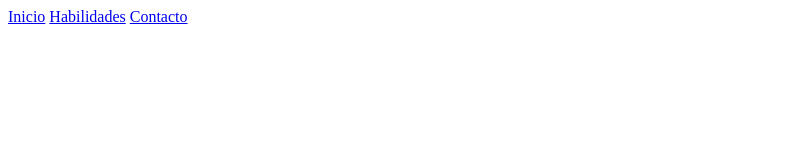
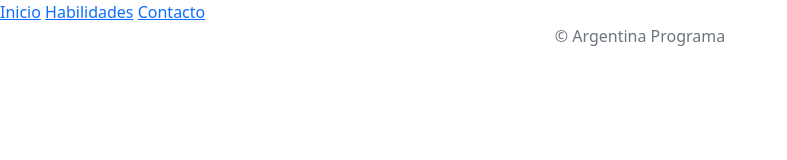
Before and after one commit to carovi17/carovi17.github.io, a plain HTML site: page index.html in a window 1280 px wide. Shown: the whole page, without its empty margins (0-787 px from the left). Drawn offline with nearby package versions, Linux system fonts and the light colour scheme.

Commit message:
Hoja de estilos

```diff
--- a/index.html
+++ b/index.html
@@ -5,12 +5,26 @@
     <meta http-equiv="X-UA-Compatible" content="IE=edge">
     <meta name="viewport" content="width=device-width, initial-scale=1.0">
     <title>Curriculum Vitae</title>
+    <title>Curriculum Vitae</title>
+    <!-- Bootstrap -->
+    <link rel="stylesheet" href="https://cdn.jsdelivr.net/npm/bootstrap@5.2.2/dist/css/bootstrap.min.css" integrity="sha384-Zenh87qX5JnK2Jl0vWa8Ck2rdkQ2Bzep5IDxbcnCeuOxjzrPF/et3URy9Bv1WTRi" crossorigin="anonymous" />
+
+    <!-- Custom CSS -->
+    <link rel="stylesheet" href="./Css/styles.css" />
 </head>
 <body>
     <nav>
-        <a href="#"> Inicio</a>
-        <a href="#"> Habilidades</a>
-        <a href="#"> Contacto</a>
+        <a href="#" class="nav-enlace"> Inicio</a>
+        <a href="#" class="nav-enlace"> Habilidades</a>
+        <a href="#" class="nav-enlace"> Contacto</a>
     </nav>
+
+    <footer>
+        <p class="text-center text-muted">© <span id="currentYear"></span> Argentina Programa</p>
+    </footer>
+    <script src="./Js/main.js"></script>
+    <!-- Bootstrap -->
+    <script src="https://cdn.jsdelivr.net/npm/bootstrap@5.2.2/dist/js/bootstrap.bundle.min.js" integrity="sha384-OERcA2EqjJCMA+/3y+gxIOqMEjwtxJY7qPCqsdltbNJuaOe923+mo//f6V8Qbsw3" crossorigin="anonymous"></script>
+
 </body>
 </html>
```
Also changed, not shown: Css/styles.css (added), Js/main.js (added).
